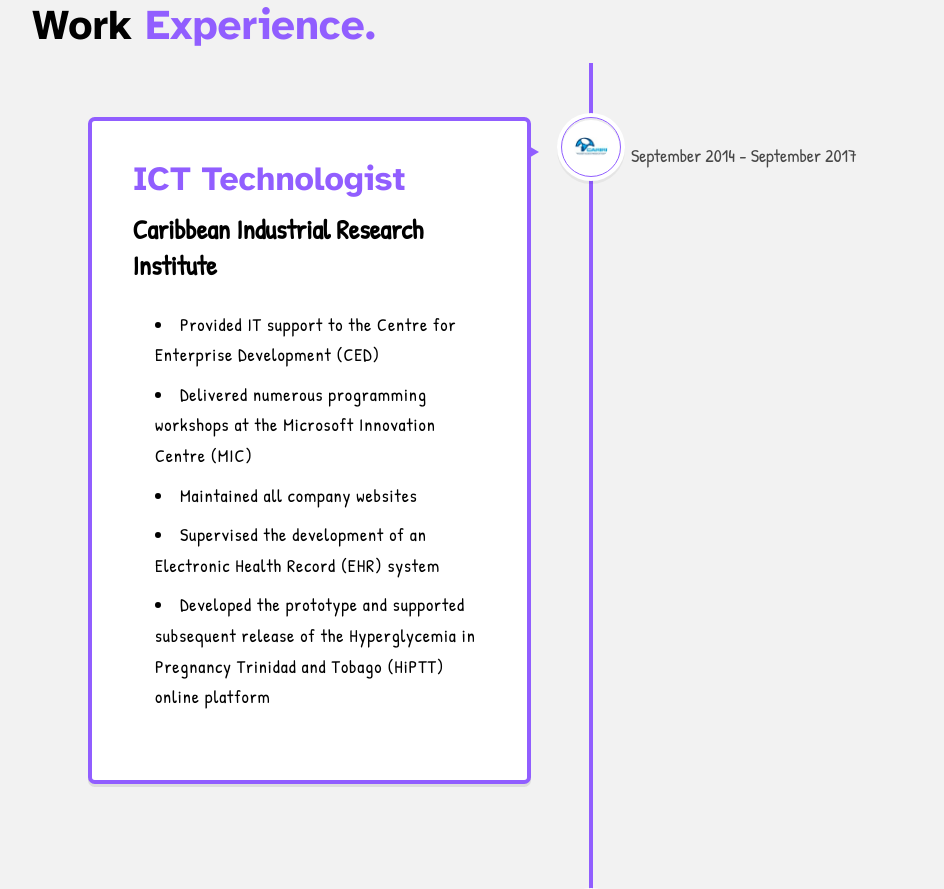
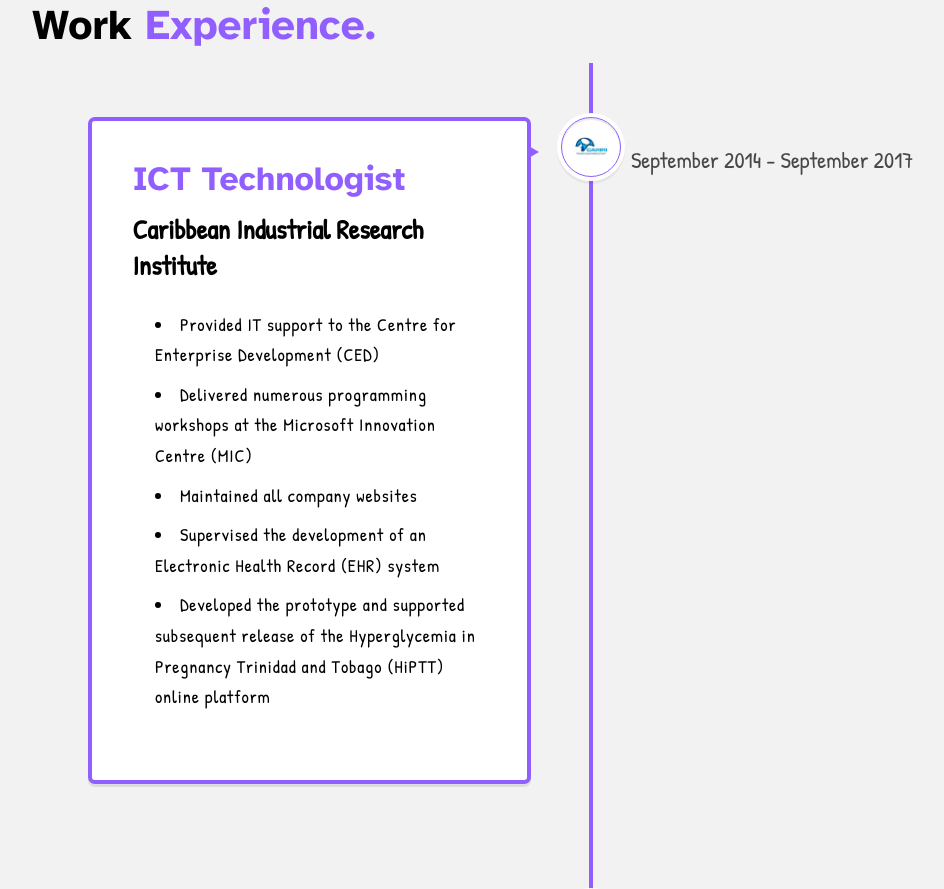
Before and after one commit to govinda-hosein/gh-portfolio, an Astro site: page / in a window 1280 px wide. Shown: the part 1567-2456 px from the top of the page, without its empty margins (49-993 px from the left). Built offline with nearby package versions, Linux system fonts and the light colour scheme; Astro itself is replaced by a stand-in of ours.

Commit message:
Small changes

```diff
--- a/src/components/Timeline.jsx
+++ b/src/components/Timeline.jsx
@@ -12,6 +12,7 @@ const TimelineCard = ({ timelineItem }) => (
     contentStyle={{ border: "4px solid #915eff" }}
     contentArrowStyle={{ borderRight: "12px solid #915eff" }}
     date={timelineItem.date}
+    dateClassName="!text-xl "
     iconStyle={{ background: timelineItem.iconBg, border: "1px solid #915eff" }}
     icon={
       <div className="flex justify-center items-center w-full h-full">
--- a/src/styles/global.css
+++ b/src/styles/global.css
@@ -21,9 +21,6 @@
 @font-face {
   font-family: "PatrickHand";
   src: url("/fonts/patrickhand-regular.woff") format("woff");
-  font-weight: 400;
-  font-style: normal;
-  font-display: swap;
 }
 @font-face {
   font-family: "Atkinson-Bold";
```
